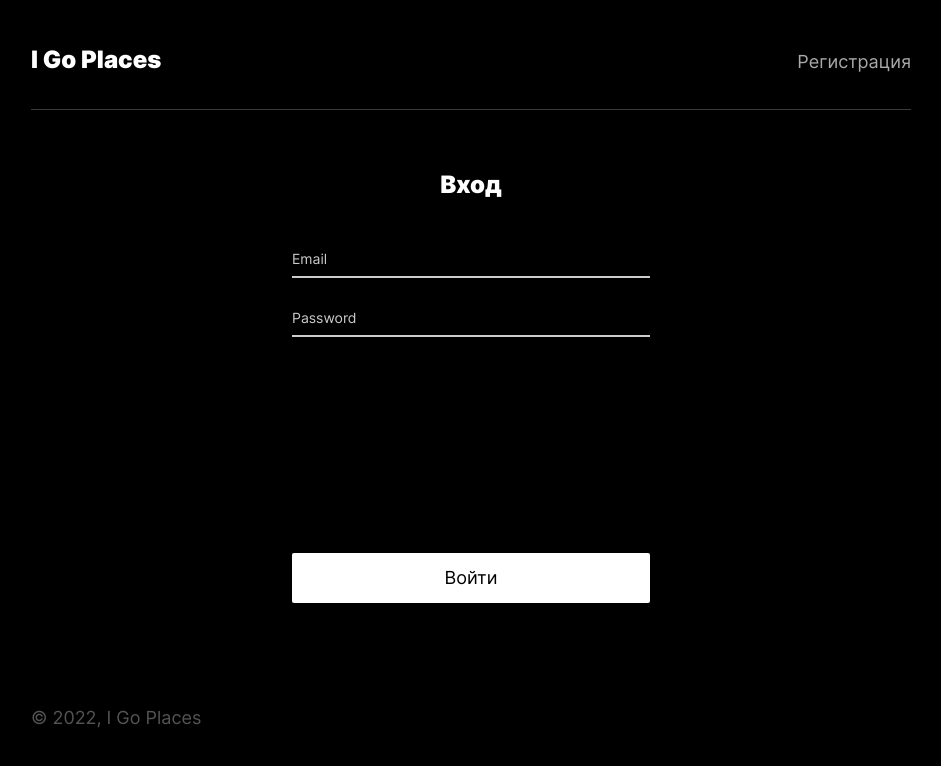
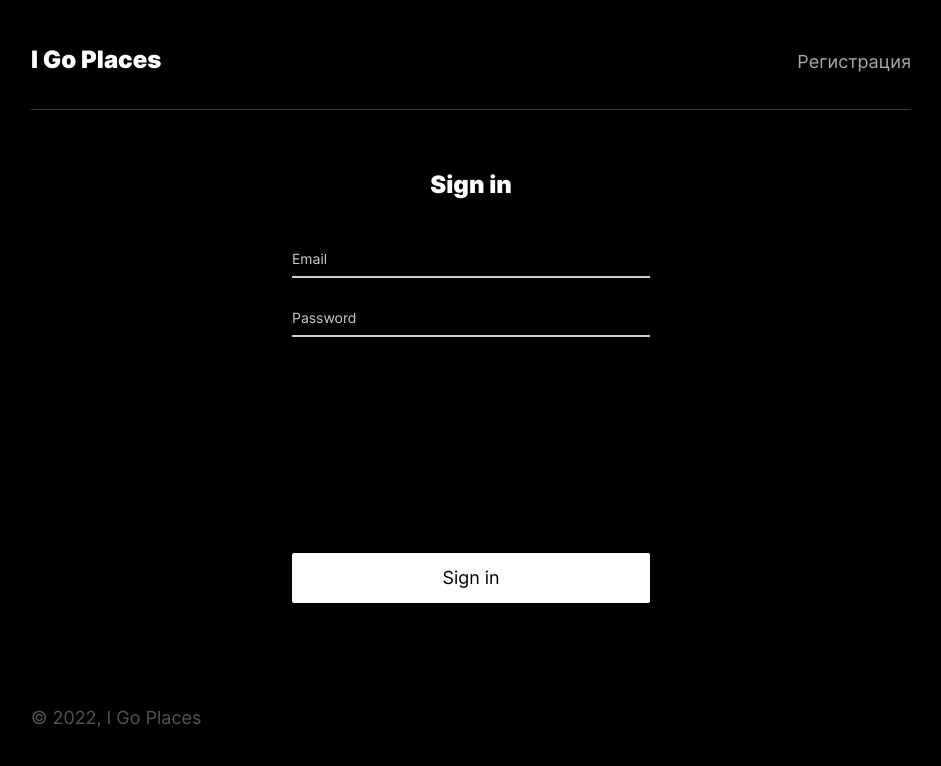
Before and after one commit to kavabunga/igoplaces, a React (Create React App) app in the folder frontend/: page /sign-in in a window 1280 px wide. Shown: the top 766 px of the page, without its empty margins (169-1110 px from the left). Built offline with nearby package versions, Linux system fonts and the light colour scheme.

Commit message:
translate login page

```diff
--- a/frontend/src/components/Login.js
+++ b/frontend/src/components/Login.js
@@ -32,7 +32,7 @@ export default function Login({ onLogin }) {
   return (
     <section className="auth page__element">
       <div className="auth__container">
-        <h2 className="auth__title">Вход</h2>
+        <h2 className="auth__title">Sign in</h2>
         <form className="form form_type_login" name="form" onSubmit={handleSubmit}>
           <fieldset className="form__fieldset">
             <label>
@@ -68,7 +68,7 @@ export default function Login({ onLogin }) {
             type="submit"
             className="form__submit-button form__submit-button_theme_dark auth__button"
           >
-            Войти
+            Sign in
           </button>
         </form>
       </div>
```
